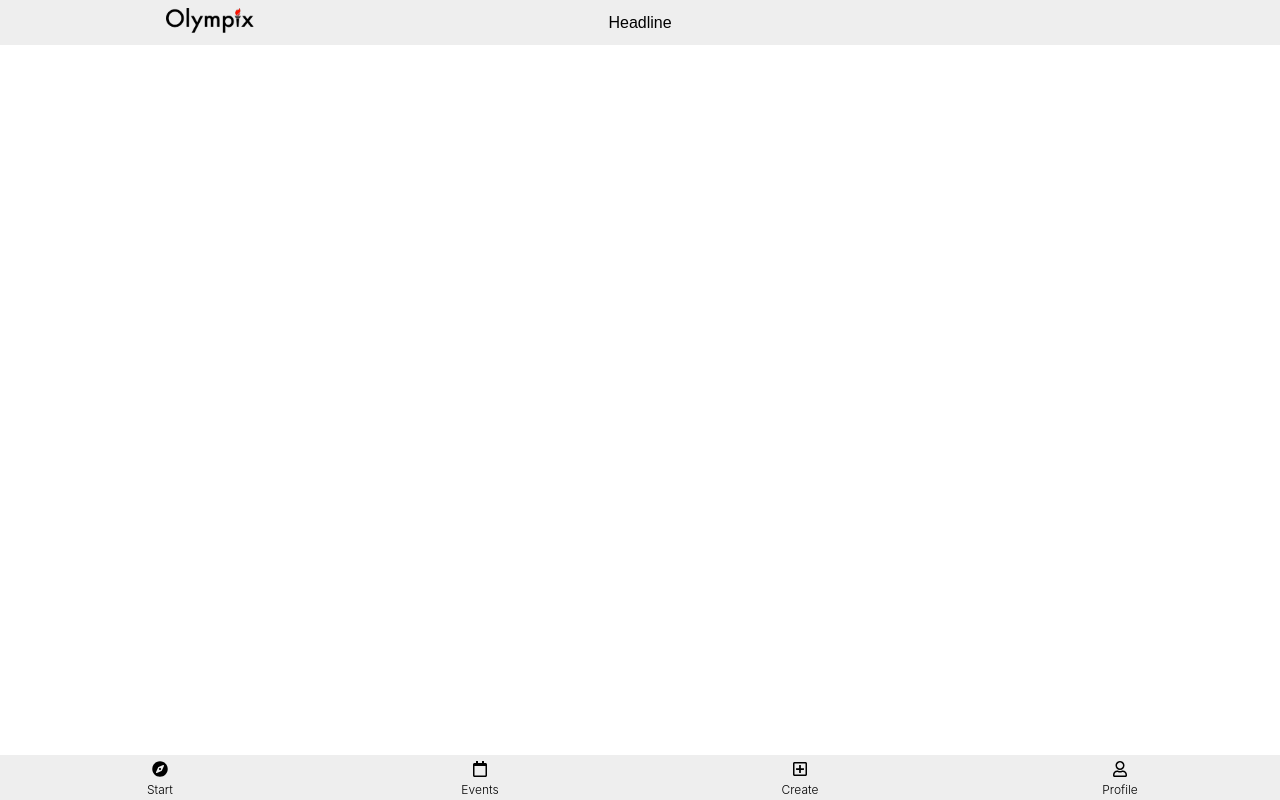
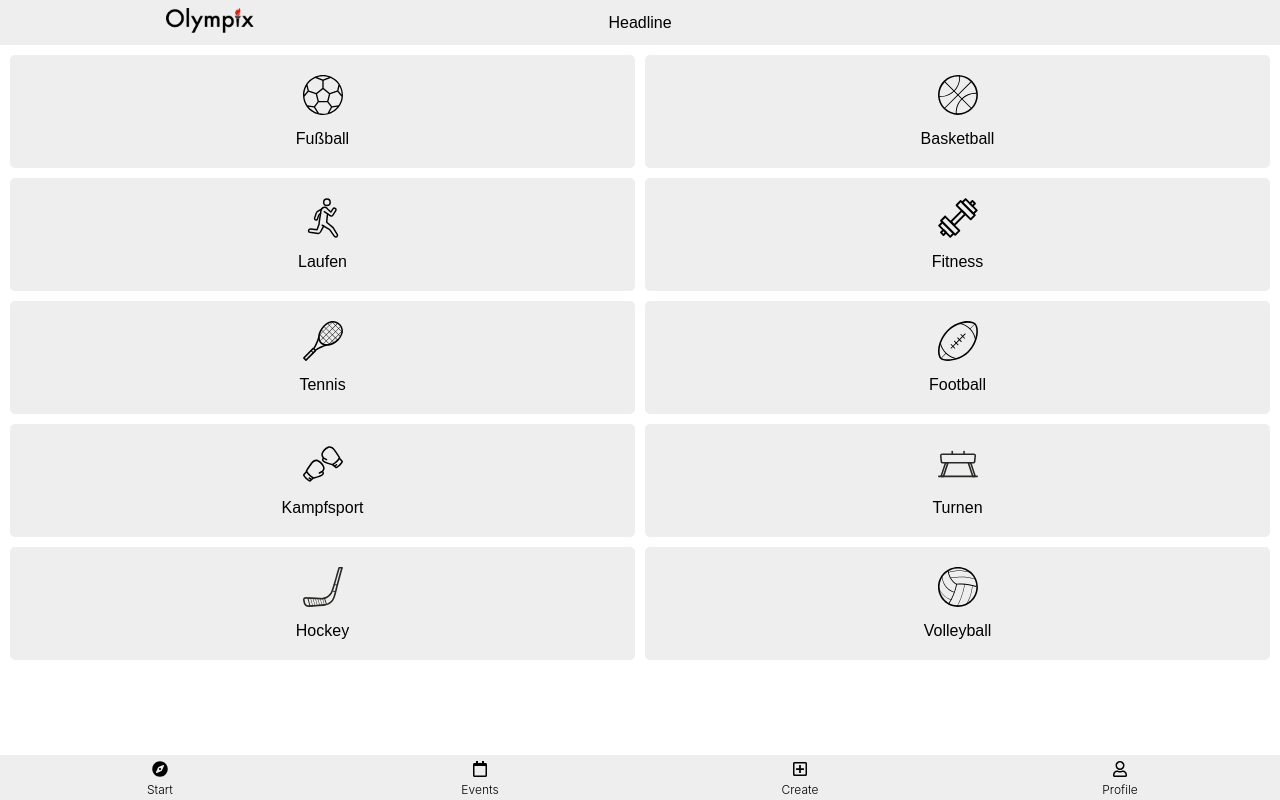
Before and after one commit to aminawal/olympix, a React (Create React App) app: page / in a window 1280 px wide. Built offline with nearby package versions, Linux system fonts and the light colour scheme.

Commit message:
Creating Categories Page

```diff
--- a/src/App.js
+++ b/src/App.js
@@ -1,10 +1,18 @@
 import React from "react";
 
+import { Switch, Route } from "react-router";
+
 import Grid from "./components/Grid";
+import Categories from "./pages/Categories/Categories";
 
 function App() {
   return (
     <Grid>
+      <Switch>
+        <Route path="/" exact>
+          <Categories />
+        </Route>
+      </Switch>
     </Grid>
   );
 }
--- a/src/context/DataContexProvider.js
+++ b/src/context/DataContexProvider.js
@@ -1,5 +1,5 @@
 import React from "react";
-import DataContext from "./dataContext";
+import DataContext from "./DataContext";
 
 import fussballIcon from '../assets/icons/fussballIcon.svg'
 import laufenIcon from '../assets/icons/laufenIcon.svg'
@@ -20,75 +20,75 @@ const DataContextProvider = (props) => {
             name: "Fußball",
             img: fussballIcon,
             alt: "Fußball Icon",
-            link: "/fussball"
+            link: "fussball"
         },
         {
             id: 2,
             name: "Basketball",
             img: basketballIcon,
             alt: "BasketBall Icon",
-            link: "/basketball"
+            link: "basketball"
         },
         {
             id: 3,
             name: "Laufen",
             img: laufenIcon,
             alt: "Laufen Icon",
-            link: "/laufen"
+            link: "laufen"
         },
         {
             id: 4,
             name: "Fitness",
             img: fitnessIcon,
             alt: "Fitness Icon",
-            link: "/fitness"
+            link: "fitness"
         },
         {
             id: 5,
             name: "Tennis",
             img: tennisIcon,
             alt: "Tennis Icon",
-            link: "/tennis"
+            link: "tennis"
         },
         {
             id: 6,
             name: "Football",
             img: footballIcon,
             alt: "Football Icon",
-            link: "/football"
+            link: "football"
         },
         {
             id: 7,
             name: "Kampfsport",
             img: kampfsportIcon,
             alt: "Kampfsport Icon",
-            link: "/kampfsport"
+            link: "kampfsport"
         },
         {
             id: 8,
             name: "Turnen",
             img: turnenIcon,
             alt: "Turnen Icon",
-            link: "/turnen"
+            link: "turnen"
         },
         {
             id: 9,
             name: "Hockey",
             img: hockeyIcon,
             alt: "Hockey Icon",
-            link: "/hockey"
+            link: "hockey"
         },
         {
             id: 10,
             name: "Volleyball",
             img: volleyballIcon,
             alt: "Volleyball Icon",
-            link: "/volleyball"
+            link: "volleyball"
         },
     ];
 
     return(
-        <DataContext.Provider value={sports}>
+        <DataContext.Provider value={{sports}}>
             {props.children}
         </DataContext.Provider>
     );
--- /dev/null
+++ b/src/pages/Categories/CategorieBox.js
@@ -0,0 +1,14 @@
+import React from "react";
+
+import { Link } from "react-router-dom";
+
+import classes from './CategorieBox.module.css';
+
+export const CategorieBox = (props) => {
+    return(
+        <Link className={classes.link} to={`/${props.link}`} key={props.id}>
+            <img className={classes.icon} src={props.src} alt={props.alt} />
+            <h3 className={classes.sport}>{props.sport}</h3>
+        </Link>
+    );
+};
--- /dev/null
+++ b/src/pages/Categories/CategorieBox.module.css
@@ -0,0 +1,23 @@
+.link{
+    display: grid;
+    place-items: center;
+    gap: 15px;
+    padding: 20px;
+    background-color: #eee;
+    border: 0px solid black;
+    border-radius: 5px;
+    color: #000;
+    text-decoration: none;
+}
+
+.icon{
+    height: 40px;
+    width: auto;
+}
+
+.sport{
+    margin: 0;
+    font-family: sans-serif;
+    font-size: 1em;
+    font-weight: 300;
+}
--- /dev/null
+++ b/src/pages/Categories/Categories.js
@@ -0,0 +1,27 @@
+import React, { useContext } from "react";
+
+import DataContext from "../../context/DataContext";
+import { CategorieBox } from "./CategorieBox";
+
+import classes from './Categories.module.css';
+
+const Categories = (props) => {
+
+    const ctx = useContext(DataContext);
+
+    const categories = ctx.sports.map(sport => (
+        <CategorieBox
+            key={sport.id}
+            link={sport.link}
+            src={sport.img}
+            alt={sport.alt}
+            sport={sport.name}
+        />
+    ));
+
+    return(
+        <section className={classes.grid}>{categories}</section>
+    );
+};
+
+export default Categories;
--- /dev/null
+++ b/src/pages/Categories/Categories.module.css
@@ -0,0 +1,5 @@
+.grid{
+    display: grid;
+    grid-template-columns: 1fr 1fr;
+    gap: 10px;
+}
--- /dev/null
+++ b/src/pages/Categories/index.js
@@ -0,0 +1 @@
+export { default } from './Categories';
```
Also changed, not shown: 1 other file (tests, documents, lock files or other folders).
